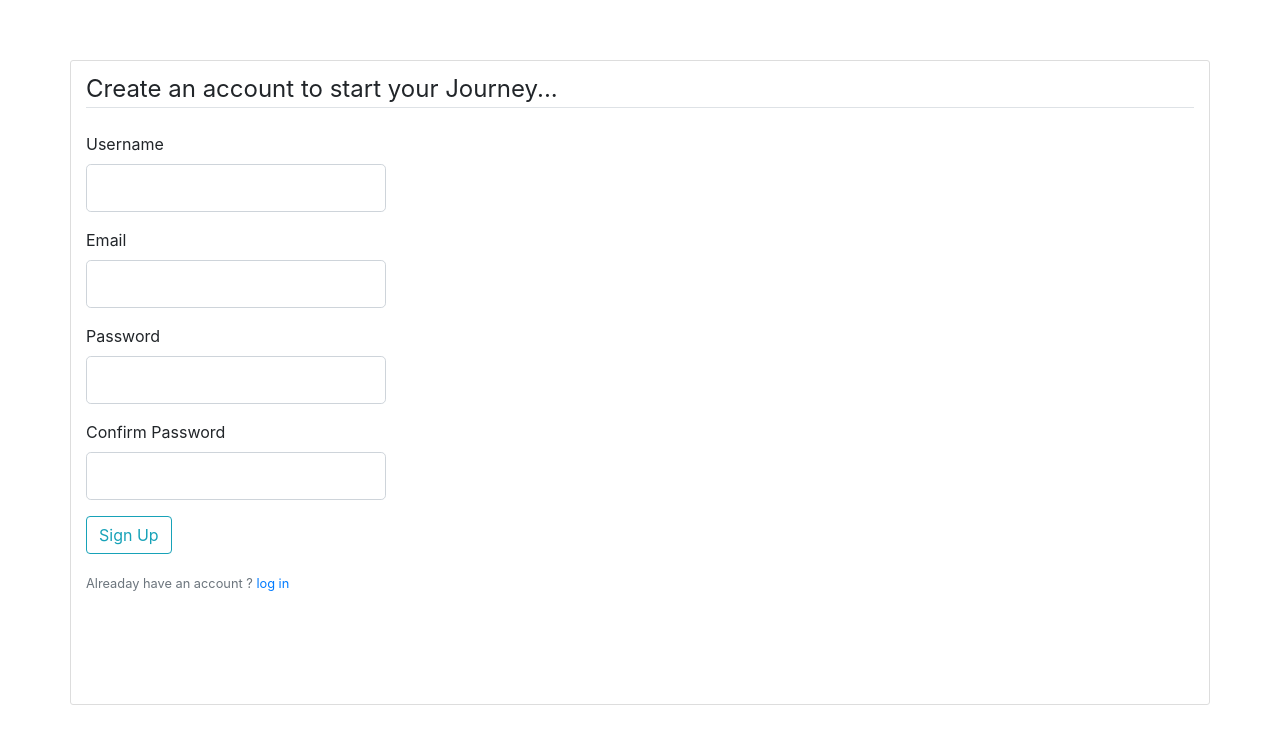
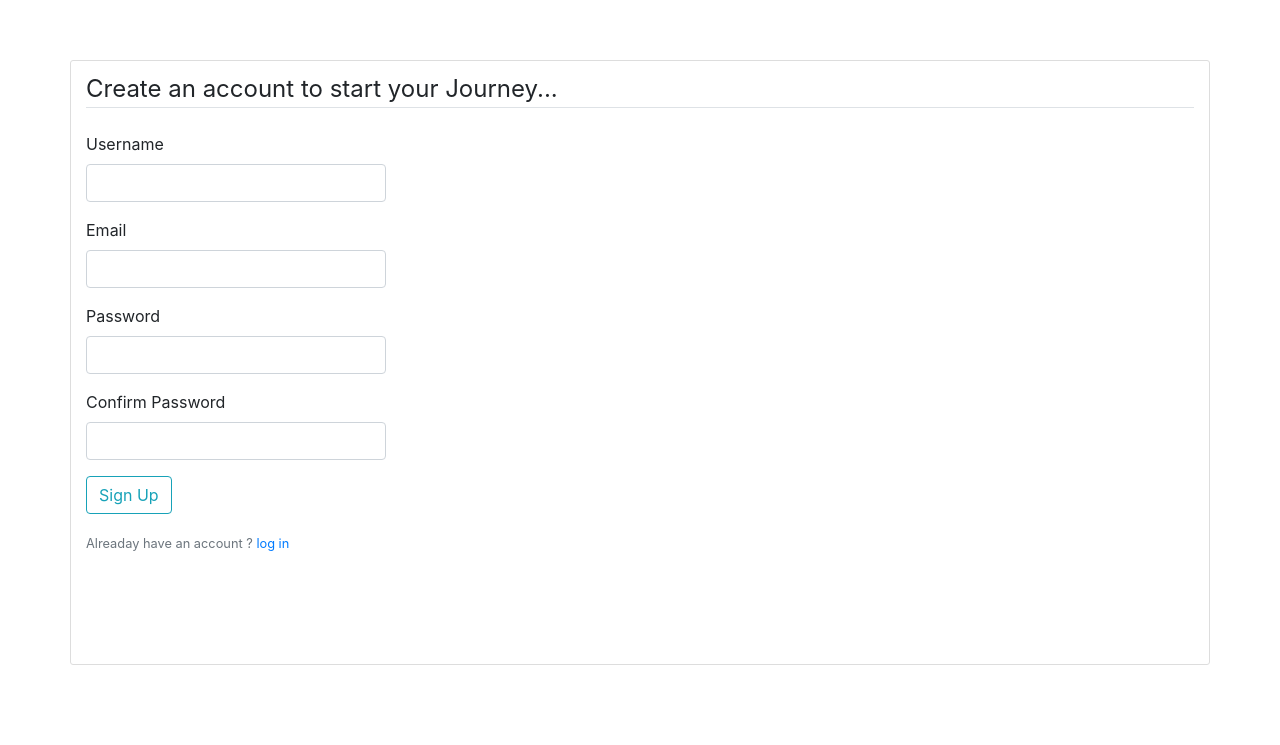
Before and after one commit to fongchinghinunsw/LeetTrader, a Flask app: page /register in a window 1280 px wide. Shown: the part 60-805 px from the top of the page. Run offline with Flask 2, Linux system fonts and the light colour scheme; data comes from the database, SQL or seed files in the repository; some libraries are stand-ins or nearby versions.

Commit message:
format adjustment

```diff
--- a/leettrader/templates/register.html
+++ b/leettrader/templates/register.html
@@ -16,7 +16,7 @@
               {% endfor %}
           </div>
         {% else %}
-          {{ form.username(class="form-control form-control-lg") }}
+          {{ form.username(class="form-control input-lg") }}
         {% endif %}
       </div>
 
@@ -30,7 +30,7 @@
               {% endfor %}
           </div>
         {% else %}
-          {{ form.email(class="form-control form-control-lg") }}
+          {{ form.email(class="form-control input-lg") }}
         {% endif %}
       </div>
 
@@ -44,7 +44,7 @@
               {% endfor %}
           </div>
         {% else %}
-          {{ form.password(class="form-control form-control-lg") }}
+          {{ form.password(class="form-control input-lg") }}
         {% endif %}
       </div>
 
@@ -58,7 +58,7 @@
               {% endfor %}
           </div>
         {% else %}
-          {{ form.confirm_password(class="form-control form-control-lg") }}
+          {{ form.confirm_password(class="form-control input-lg") }}
         {% endif %}
       </div>
 
--- a/leettrader/user/routes.py
+++ b/leettrader/user/routes.py
@@ -9,7 +9,6 @@ user = Blueprint('user', __name__)
 @user.route("/home")
 def home():
   return render_template('home.html')
-
 
 @user.route("/register", methods=['GET', 'POST'])
 def register():
```
